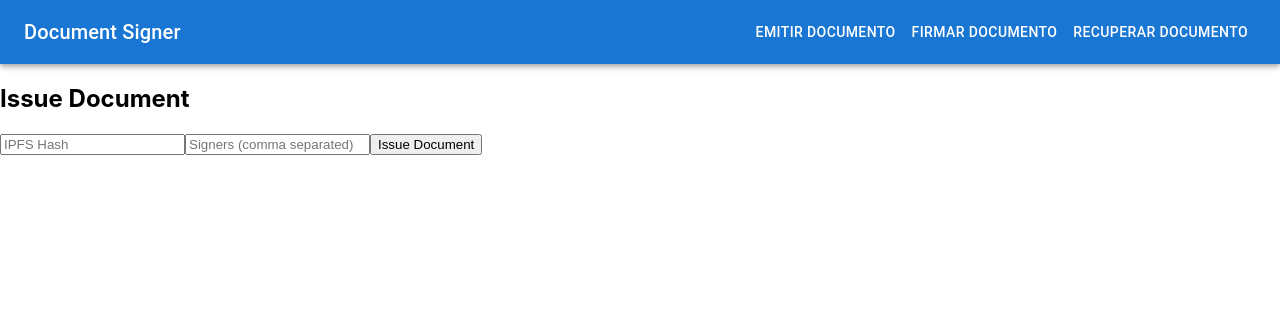
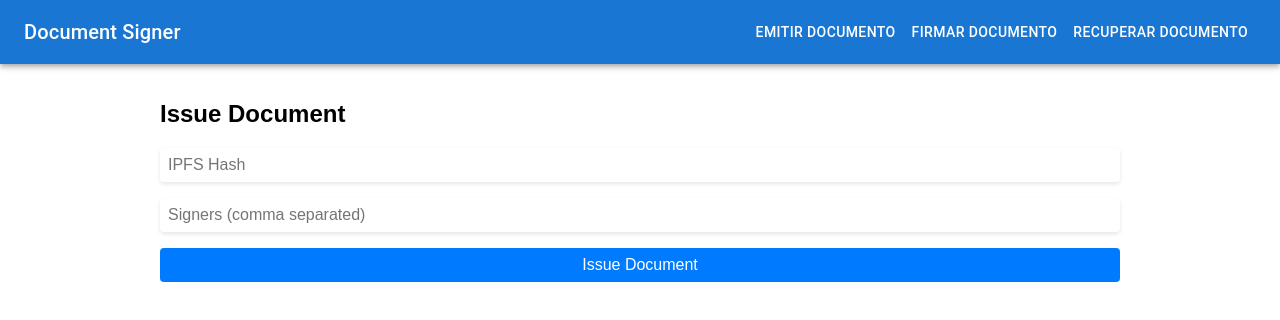
Before and after one commit to eyalis/blockchain_sign_documents, a React (Create React App) app: page /emitir-documento in a window 1280 px wide. Shown: the top 320 px of the page. Built offline with nearby package versions, Linux system fonts and the light colour scheme.

Commit message:
He incluido estilos a cada componente

```diff
--- a/package.json
+++ b/package.json
@@ -11,6 +11,7 @@
     "@testing-library/user-event": "^13.5.0",
     "bootstrap": "^5.2.3",
     "ethers": "^6.3.0",
+    "ipfs-http-client": "^60.0.0",
     "react": "^18.2.0",
     "react-bootstrap": "^2.7.4",
     "react-dom": "^18.2.0",
@@ -28,7 +29,6 @@
   },
   "eslintConfig": {
     "extends": [
-      "react-app",
       "react-app/jest"
     ]
   },
--- a/src/IssueDocument.js
+++ b/src/IssueDocument.js
@@ -1,17 +1,57 @@
-import React, { useState } from 'react';
-import { connectWallet } from './web3Helper'; // Importa la función connectWallet
+import React, { useState } from "react";
+import { connectWallet } from "./web3Helper";
+import styled from "styled-components";
+
+const Wrapper = styled.div`
+  font-family: sans-serif;
+`;
+
+const Container = styled.div`
+  margin: 0 auto;
+  max-width: 960px;
+  padding: 1rem;
+`;
+
+const Form = styled.form`
+  display: flex;
+  flex-direction: column;
+  gap: 1rem;
+`;
+
+const Input = styled.input`
+  font-size: 1rem;
+  padding: 0.5rem;
+  border: none;
+  border-radius: 4px;
+  box-shadow: 0 2px 4px rgba(0, 0, 0, 0.1);
+`;
+
+const Button = styled.button`
+  font-size: 1rem;
+  padding: 0.5rem;
+  background-color: #007bff;
+  color: white;
+  border: none;
+  border-radius: 4px;
+  cursor: pointer;
+  transition: background-color 0.2s;
+
+  &:hover {
+    background-color: #0062cc;
+  }
+`;
 
 const IssueDocument = () => {
-    const [ipfsHash, setIpfsHash] = useState('');
-    const [signers, setSigners] = useState('');
+  const [ipfsHash, setIpfsHash] = useState("");
+  const [signers, setSigners] = useState("");
   const [documentId, setDocumentId] = useState(null);
   const [transactionInfo, setTransactionInfo] = useState(null);
 
   const handleSubmit = async (e) => {
     e.preventDefault();
     try {
-            const { web3Instance, account, contractInstance } = await connectWallet(); // Utiliza la función connectWallet
-            const signersArray = signers.split(',').map((address) => address.trim());
+      const { web3Instance, account, contractInstance } = await connectWallet();
+      const signersArray = signers.split(",").map((address) => address.trim());
       const result = await contractInstance.methods
         .registerDocument(ipfsHash, signersArray)
         .send({ from: account });
@@ -20,28 +60,29 @@ const IssueDocument = () => {
       setDocumentId(documentId);
       setTransactionInfo(result);
     } catch (error) {
-            console.error('Error conectando la billetera o interactuando con el contrato:', error);
+      console.error("Error conectando la billetera o interactuando con el contrato:", error);
     }
   };
 
   return (
-        <div>
+    <Wrapper>
+      <Container>
         <h2>Issue Document</h2>
-            <form onSubmit={handleSubmit}>
-                <input
+        <Form onSubmit={handleSubmit}>
+          <Input
             type="text"
             placeholder="IPFS Hash"
             value={ipfsHash}
             onChange={(e) => setIpfsHash(e.target.value)}
           />
-                <input
+          <Input
             type="text"
             placeholder="Signers (comma separated)"
             value={signers}
             onChange={(e) => setSigners(e.target.value)}
           />
-                <button type="submit">Issue Document</button>
-            </form>
+          <Button type="submit">Issue Document</Button>
+        </Form>
         {documentId && (
           <div>
             <h3>Document Issued</h3>
@@ -55,7 +96,8 @@ const IssueDocument = () => {
             <p>Block Number: {transactionInfo.blockNumber}</p>
           </div>
         )}
-        </div>
+      </Container>
+    </Wrapper>
   );
 };
 
--- a/src/NavBar.js
+++ b/src/NavBar.js
@@ -1,5 +1,5 @@
 import React from "react";
-import { Link as RouterLink } from "react-router-dom";
+import { Link as RouterLink, useLocation } from "react-router-dom";
 import {
     AppBar,
     Toolbar,
@@ -15,11 +15,17 @@ import {
 } from "@mui/material";
 import MenuIcon from "@mui/icons-material/Menu";
 
+
 const NavBar = () => {
+    const location = useLocation();
     const [mobileOpen, setMobileOpen] = React.useState(false);
 
     const handleDrawerToggle = () => {
         setMobileOpen(!mobileOpen);
+    };
+
+    const shouldShowMenuItems = () => {
+        return location.pathname !== "/";
     };
 
     const renderMenuItems = () => (
@@ -43,7 +49,13 @@ const NavBar = () => {
                 { text: "Firmar documento", to: "/firmar-documento" },
                 { text: "Recuperar documento", to: "/recuperar-documento" },
             ].map((item, index) => (
-                <ListItem button key={index} component={RouterLink} to={item.to} onClick={handleDrawerToggle}>
+                <ListItem
+                    button
+                    key={index}
+                    component={RouterLink}
+                    to={item.to}
+                    onClick={handleDrawerToggle}
+                >
                     <ListItemText primary={item.text} />
                 </ListItem>
             ))}
@@ -54,12 +66,22 @@ const NavBar = () => {
         <div>
             <AppBar position="static">
                 <Toolbar>
-                    <Typography variant="h6" component={RouterLink} to="/" sx={styles.title}>
+                    <Typography
+                        variant="h6"
+                        component={RouterLink}
+                        to="/"
+                        sx={styles.title}
+                    >
                         Document Signer
                     </Typography>
-                    <Hidden smDown>{renderMenuItems()}</Hidden>
+                    <Hidden smDown>{shouldShowMenuItems() && renderMenuItems()}</Hidden>
                     <Hidden smUp>
-                        <IconButton edge="end" color="inherit" aria-label="menu" onClick={handleDrawerToggle}>
+                        <IconButton
+                            edge="end"
+                            color="inherit"
+                            aria-label="menu"
+                            onClick={handleDrawerToggle}
+                        >
                             <MenuIcon />
                         </IconButton>
                     </Hidden>
--- a/src/RetrieveDocument.js
+++ b/src/RetrieveDocument.js
@@ -1,5 +1,45 @@
 import React, { useState } from "react";
-import { connectWallet } from './web3Helper'; //
+import { connectWallet } from "./web3Helper";
+import styled from "styled-components";
+
+const Wrapper = styled.div`
+  font-family: sans-serif;
+`;
+
+const Container = styled.div`
+  margin: 0 auto;
+  max-width: 960px;
+  padding: 1rem;
+`;
+
+const Form = styled.form`
+  display: flex;
+  flex-direction: column;
+  gap: 1rem;
+`;
+
+const Input = styled.input`
+  font-size: 1rem;
+  padding: 0.5rem;
+  border: none;
+  border-radius: 4px;
+  box-shadow: 0 2px 4px rgba(0, 0, 0, 0.1);
+`;
+
+const Button = styled.button`
+  font-size: 1rem;
+  padding: 0.5rem;
+  background-color: #007bff;
+  color: white;
+  border: none;
+  border-radius: 4px;
+  cursor: pointer;
+  transition: background-color 0.2s;
+
+  &:hover {
+    background-color: #0062cc;
+  }
+`;
 
 const RetrieveDocument = () => {
     const [documentId, setDocumentId] = useState("");
@@ -32,17 +72,18 @@ const RetrieveDocument = () => {
     };
 
     return (
-        <div>
+        <Wrapper>
+            <Container>
                 <h2>Retrieve Document</h2>
                 {!contractInstance ? (
-                <button onClick={handleConnectWallet}>Connect Wallet</button>
+                    <Button onClick={handleConnectWallet}>Connect Wallet</Button>
                 ) : (
                     <>
-                    <div>
+                        <Form onSubmit={(e) => e.preventDefault()}>
                             <label htmlFor="documentId">Document ID:</label>
-                        <input type="text" id="documentId" onChange={(e) => setDocumentId(e.target.value)} />
-                    </div>
-                    <button onClick={handleGetDocument}>Get Document</button>
+                            <Input type="text" id="documentId" onChange={(e) => setDocumentId(e.target.value)} />
+                            <Button onClick={handleGetDocument}>Get Document</Button>
+                        </Form>
 
                         {documentInfo && (
                             <div>
@@ -68,7 +109,8 @@ const RetrieveDocument = () => {
                         )}
                     </>
                 )}
-        </div>
+            </Container>
+        </Wrapper>
     );
 };
 
--- a/src/SignDocument.js
+++ b/src/SignDocument.js
@@ -1,8 +1,48 @@
-import React, { useState } from 'react';
-import { connectWallet } from './web3Helper'; // Importa la función connectWallet
+import React, { useState } from "react";
+import { connectWallet } from "./web3Helper";
+import styled from "styled-components";
+
+const Wrapper = styled.div`
+  font-family: sans-serif;
+`;
+
+const Container = styled.div`
+  margin: 0 auto;
+  max-width: 960px;
+  padding: 1rem;
+`;
+
+const Form = styled.form`
+  display: flex;
+  flex-direction: column;
+  gap: 1rem;
+`;
+
+const Input = styled.input`
+  font-size: 1rem;
+  padding: 0.5rem;
+  border: none;
+  border-radius: 4px;
+  box-shadow: 0 2px 4px rgba(0, 0, 0, 0.1);
+`;
+
+const Button = styled.button`
+  font-size: 1rem;
+  padding: 0.5rem 2rem;
+  background-color: #007bff;
+  color: white;
+  border: none;
+  border-radius: 4px;
+  cursor: pointer;
+  transition: background-color 0.2s;
+
+  &:hover {
+    background-color: #0062cc;
+  }
+`;
 
 const SignDocument = () => {
-    const [documentId, setDocumentId] = useState('');
+    const [documentId, setDocumentId] = useState("");
     const [signingStatus, setSigningStatus] = useState(null);
     const [signedAddresses, setSignedAddresses] = useState([]);
     const [ipfsHash, setIpfsHash] = useState(null);
@@ -10,12 +50,12 @@ const SignDocument = () => {
     const handleSubmit = async (e) => {
         e.preventDefault();
         try {
-            const { web3Instance, account, contractInstance } = await connectWallet(); // Utiliza la función connectWallet
+            const { web3Instance, account, contractInstance } = await connectWallet();
             await contractInstance.methods.signDocument(documentId).send({ from: account });
-            setSigningStatus('Signing successful');
+            setSigningStatus("Signing successful");
 
             const documentInfo = await contractInstance.methods.getDocument(documentId).call();
-            setIpfsHash(documentInfo[0]); // Actualiza esta línea para asignar el hash IPFS correctamente
+            setIpfsHash(documentInfo[0]);
 
             const signers = await contractInstance.methods.getAuthorizedSigners(documentId).call();
             const signed = [];
@@ -26,23 +66,24 @@ const SignDocument = () => {
             }
             setSignedAddresses(signed);
         } catch (error) {
-            console.error('Error conectando la billetera o interactuando con el contrato:', error);
-            setSigningStatus('Signing failed');
+            console.error("Error conectando la billetera o interactuando con el contrato:", error);
+            setSigningStatus("Signing failed");
         }
     };
 
     return (
-        <div>
+        <Wrapper>
+            <Container>
                 <h2>Sign Document</h2>
-            <form onSubmit={handleSubmit}>
-                <input
+                <Form onSubmit={handleSubmit}>
+                    <Input
                         type="text"
                         placeholder="Document ID"
                         value={documentId}
                         onChange={(e) => setDocumentId(e.target.value)}
                     />
-                <button type="submit">Sign Document</button>
-            </form>
+                    <Button type="submit">Sign Document</Button>
+                </Form>
                 {signingStatus && <p>{signingStatus}</p>}
                 {signedAddresses.length > 0 && (
                     <div>
@@ -62,7 +103,8 @@ const SignDocument = () => {
                         </a>
                     </div>
                 )}
-        </div>
+            </Container>
+        </Wrapper>
     );
 };
 
```
Also changed, not shown: src/RetrieveDocument2.js (added, +75 -0 lines), 1 other file (tests, documents, lock files or other folders). Lines whose indentation alone changed are shown as unchanged.
